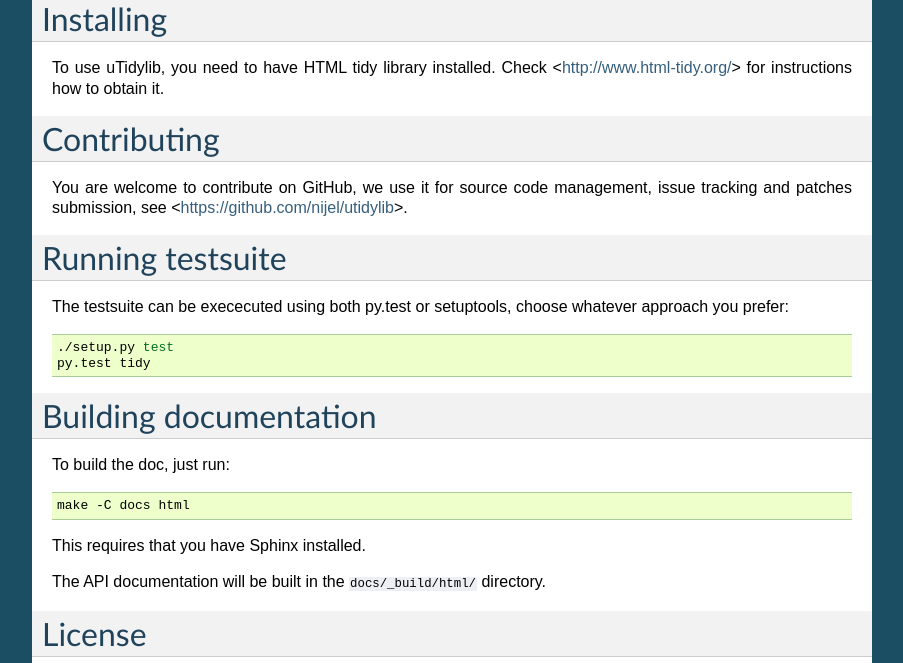
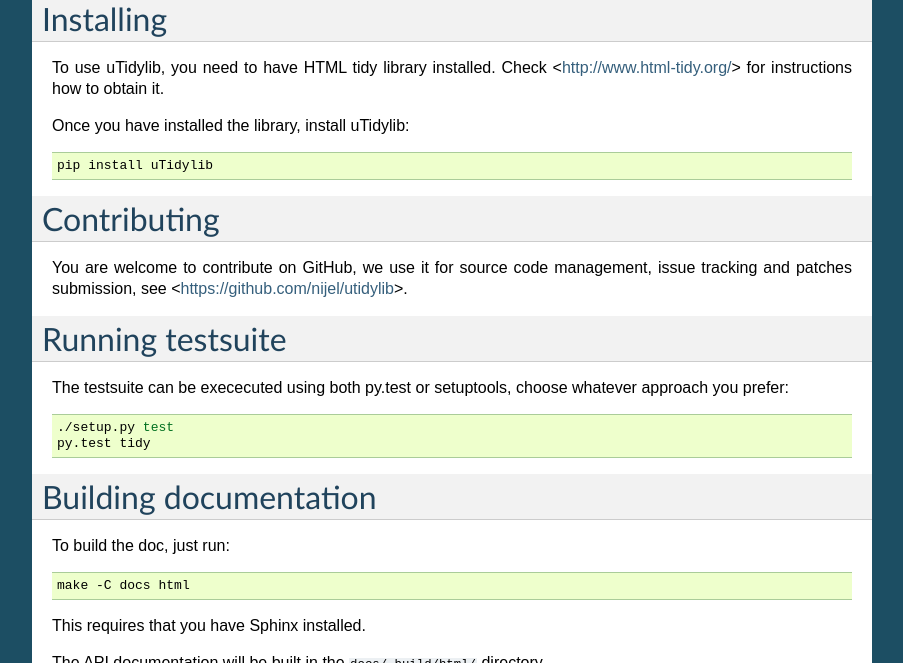
Before and after one commit to nijel/utidylib, a Sphinx documentation site: the page built from docs/index.rst, in a window 1280 px wide and 900 px high, scrolled down 747 px, cut to the strip 143-806 px from the top of the window. Shown: the whole strip, without its empty margins (198-1101 px from the left). Built offline with Sphinx 7.4.7, drawn with Linux system fonts in a browser that asks for light colours.

Commit message:
Complete installation docs with pip install

```diff
--- a/docs/index.rst
+++ b/docs/index.rst
@@ -24,6 +24,12 @@ Installing
 
 To use uTidylib, you need to have HTML tidy library installed.
 Check <http://www.html-tidy.org/> for instructions how to obtain it.
+
+Once you have installed the library, install uTidylib:
+
+.. code-block:: sh
+
+    pip install uTidylib
 
 Contributing
 ============
```
